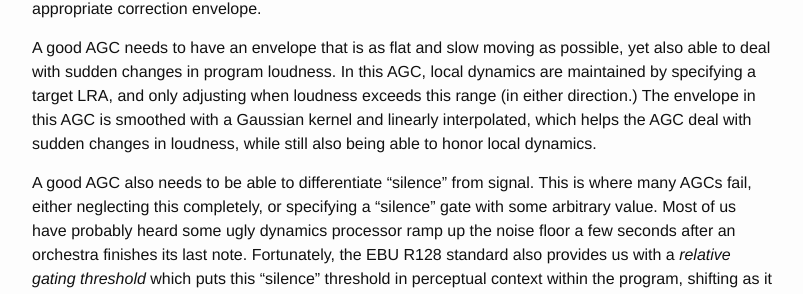
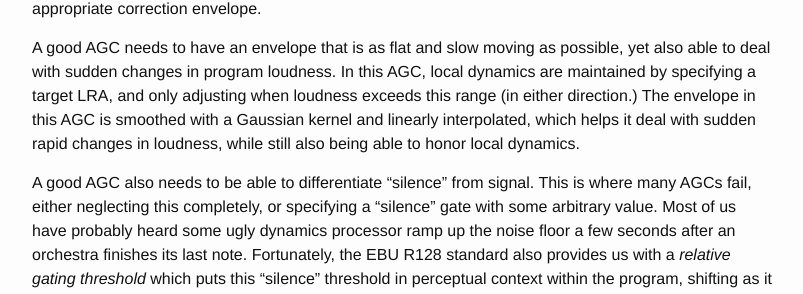
Before and after one commit to kylophone/kylophone.github.io, a Jekyll site: the page built from _posts/2016-04-04-loudnorm.md, in a window 1280 px wide and 900 px high, scrolled down 483 px. Shown: the part 221-515 px from the top of the window, without its empty margins (238-1041 px from the left). Built offline with Jekyll 4.4.1, drawn with Linux system fonts in a browser that asks for light colours.

Commit message:
loudnorm syntax

```diff
--- a/_posts/2016-04-04-loudnorm.md
+++ b/_posts/2016-04-04-loudnorm.md
@@ -33,7 +33,7 @@ The loudnorm AGC uses this definition to calculate an appropriate correction env
 A good AGC needs to have an envelope that is as flat and slow moving as possible, yet also able to deal with sudden changes in
 program loudness. In this AGC, local dynamics are maintained by specifying a target LRA, and only adjusting when loudness exceeds this range (in either direction.)
 The envelope in this AGC is smoothed with a Gaussian kernel and linearly interpolated,
-which helps the AGC deal with sudden changes in loudness, while still also being able to honor local dynamics.
+which helps it deal with sudden rapid changes in loudness, while still also being able to honor local dynamics.
 
 A good AGC also needs to be able to differentiate "silence" from signal. This is where many AGCs fail, either neglecting this completely, or specifying
 a "silence" gate with some arbitrary value. Most of us have probably heard some ugly dynamics processor ramp up the noise floor a few seconds after an orchestra finishes its last note.
```
Also changed, not shown: 2 other files.
